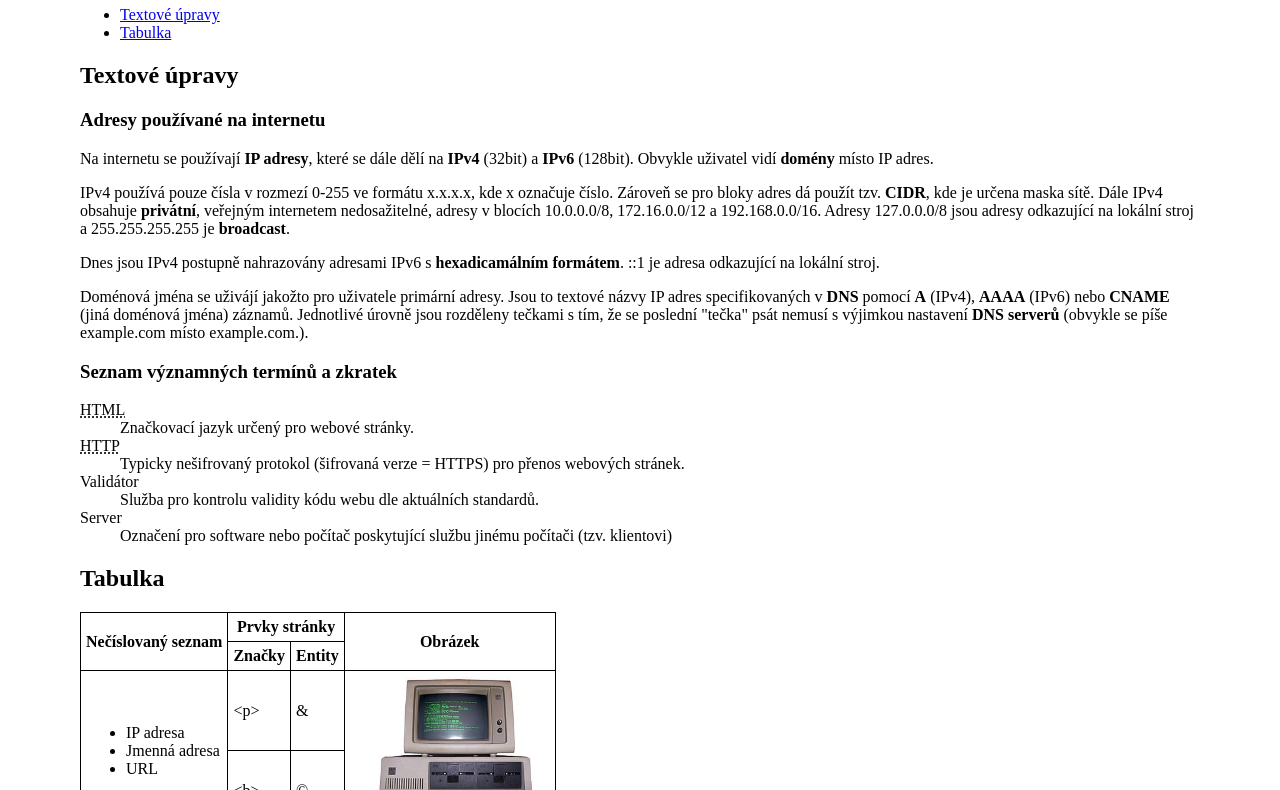
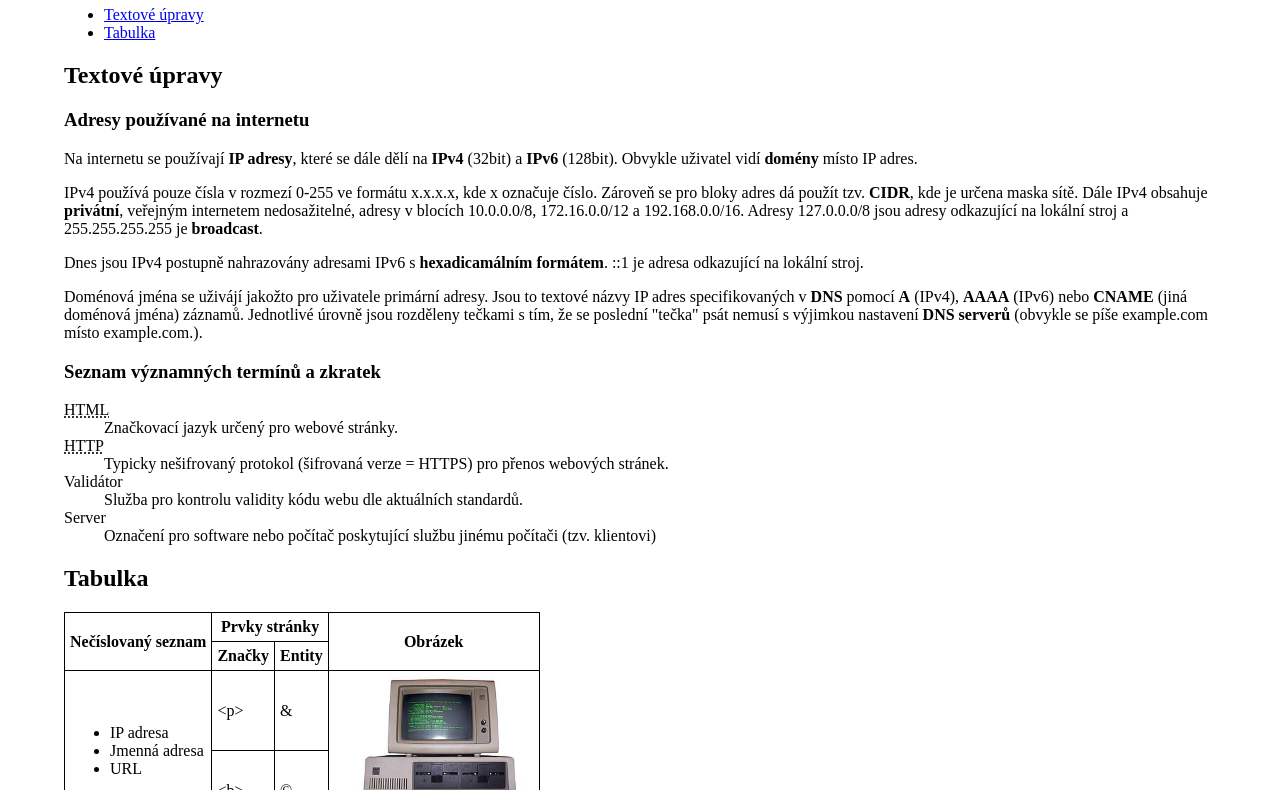
Before and after one commit to Jan1s2/pvy-priprava-proverka, a plain HTML site: page index.html in a window 1280 px wide. Shown: the part 76-866 px from the top of the page. Drawn offline with Linux system fonts and the light colour scheme.

Commit message:
limit width

```diff
--- a/styles/style.css
+++ b/styles/style.css
@@ -1,6 +1,10 @@
 body {
-    margin: 1.5em 5em;
+/*    margin: 1.5em 5em;
+*/
+margin: 1.5em auto;
+max-width: 1200px;
 }
+
 table {
     border-collapse: collapse;
 }
@@ -19,3 +23,9 @@ table,th,td {
 .overflow {
     overflow-x: auto;
 }
+
+@media only screen and (max-width: 1280px) {
+    body {
+        margin: 1.5em 5%;
+    }
+}
```
